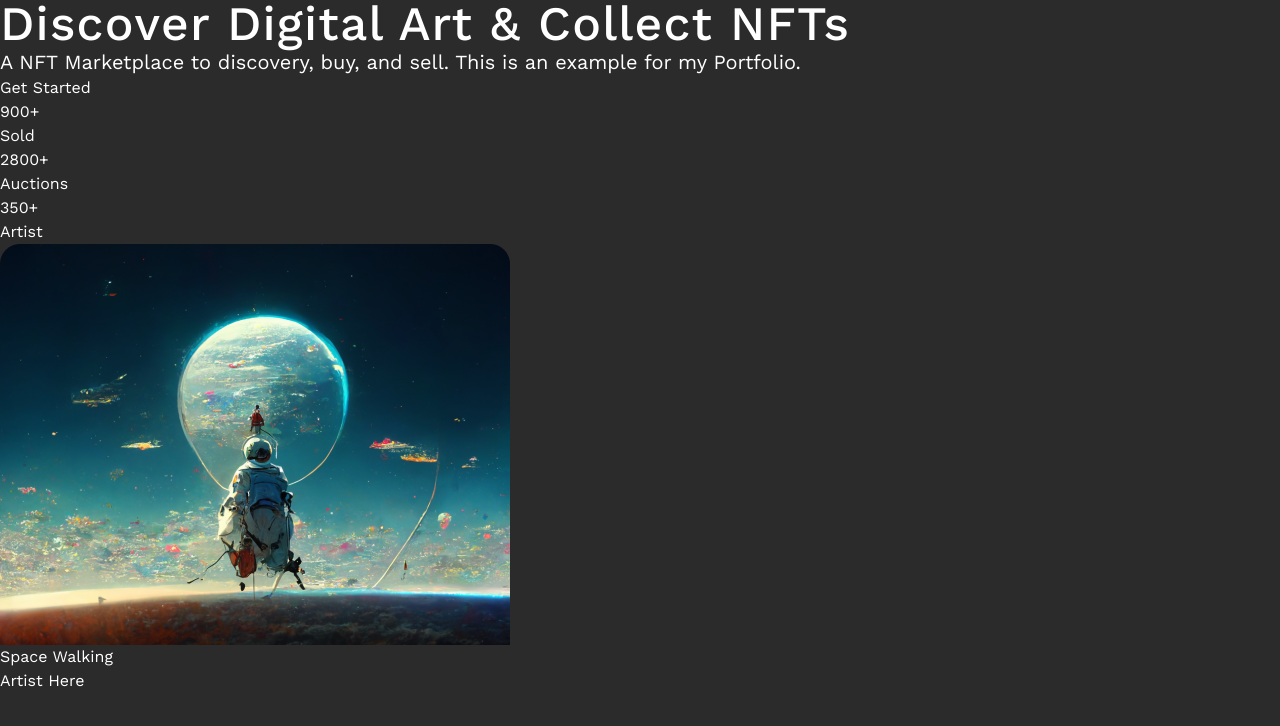
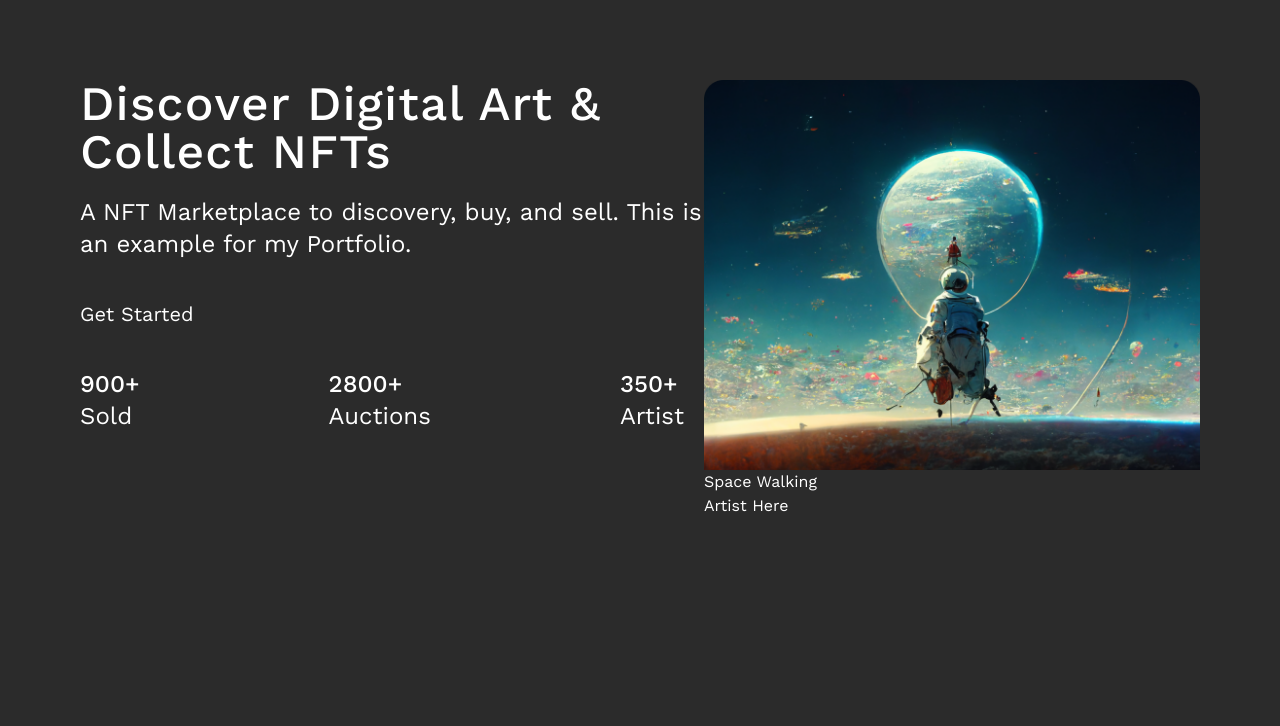
Before and after one commit to kingkwongsta/nft-marketplace, a Next.js app: page / in a window 1280 px wide. Shown: the top 726 px of the page. Built offline with nearby package versions, Linux system fonts and the light colour scheme.

Commit message:
styling for hero list

```diff
--- a/components/hero.jsx
+++ b/components/hero.jsx
@@ -1,43 +1,42 @@
 import React from "react";
 import Image from "next/image";
-import Button from "react-bootstrap/Button";
 import heroImage from "../public/images/Image Placeholder.png";
 
 export default function Hero() {
   return (
-    <div className="hero">
-      <div className="hero-left">
-        <h1 className="text-5xl font-medium tracking-wide">
+    <div className="hero flex m-20">
+      <div className="hero-left flex-auto w-64">
+        <h1 className="text-5xl font-medium tracking-wide mb-5">
           Discover Digital Art & Collect NFTs
         </h1>
-        <h3 className="text-xl">
+        <h3 className="text-2xl mb-10">
           A NFT Marketplace to discovery, buy, and sell. This is an example for
           my Portfolio.
         </h3>
-        <Button className="button-secondary" variant="primary">
+        <button className="text-xl mb-10" type="button">
           Get Started
-        </Button>{" "}
+        </button>{" "}
         <div className="hero-stats">
-          <ul className="hero-stats-list">
-            <li>
-              <span className="hero-stats-num">900+</span>
+          <ul className="flex justify-between">
+            <li className="pr-5">
+              <span className="text-2xl font-medium">900+</span>
               <br />
-              <span className="hero-stats-name">Sold</span>
+              <span className="text-2xl">Sold</span>
             </li>
-            <li>
-              <span className="hero-stats-num">2800+</span>
+            <li className="pr-5">
+              <span className="text-2xl font-medium">2800+</span>
               <br />
-              <span className="hero-stats-name">Auctions</span>
+              <span className="text-2xl">Auctions</span>
             </li>
-            <li>
-              <span className="hero-stats-num">350+</span>
+            <li className="pr-5">
+              <span className="text-2xl font-medium">350+</span>
               <br />
-              <span className="hero-stats-name">Artist</span>
+              <span className="text-2xl">Artist</span>
             </li>
           </ul>
         </div>
       </div>
-      <div className="hero-right">
+      <div className="hero-right flex-auto w-32">
         <div className="hero-img">
           <Image
             src={heroImage}
```
